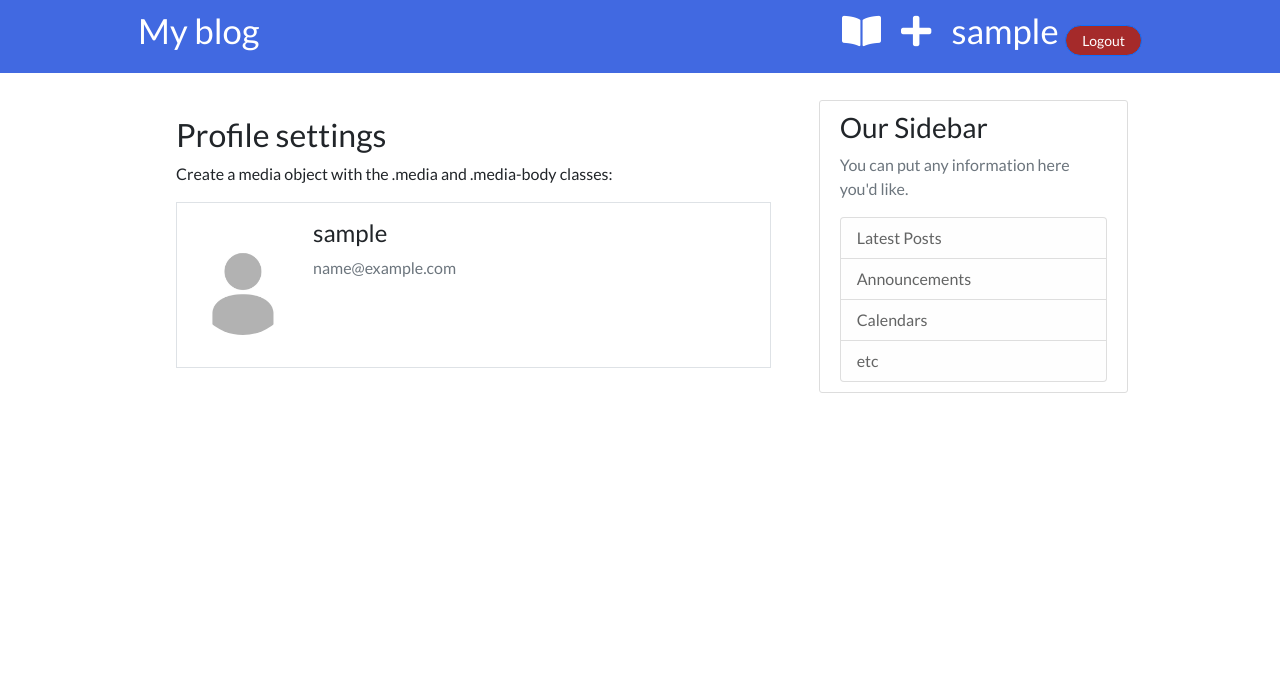
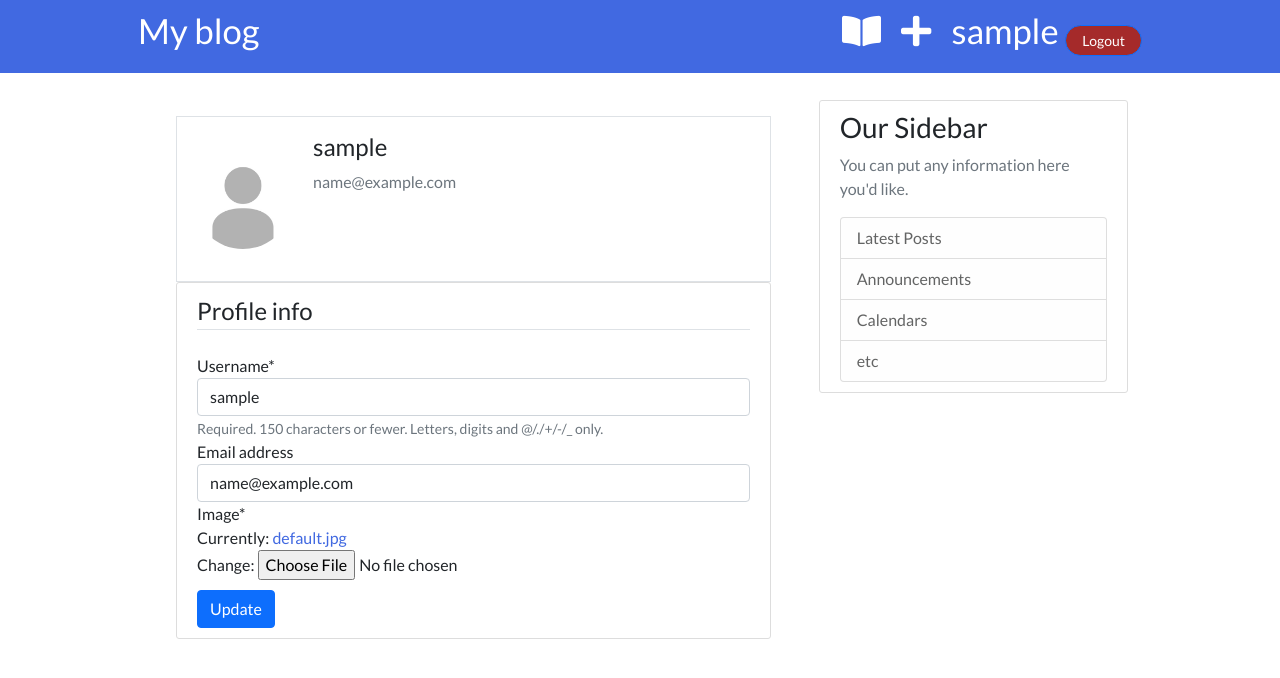
Before and after one commit to Arun445/blog_app, a Django app: page /profile/ in a window 1280 px wide. Shown: the top 678 px of the page. Run offline with Django 3.2, Linux system fonts and the light colour scheme; the visitor is signed in with stand-in values (Sample User, id 1); some libraries are stand-ins or nearby versions.

Commit message:
Added a update profile function also, added a custom save() function which auto sizes the img files

```diff
--- a/blog/static/blog/blog.css
+++ b/blog/static/blog/blog.css
@@ -146,6 +146,12 @@ a {
 
 }
 
+.article-img {
+    height: 50px;
+    width: 50px;
+    border-radius: 40px;
+}
+
 .account-heading {
   font-size: 2.5rem;
 }
--- a/blog/templates/blog/post_list.html
+++ b/blog/templates/blog/post_list.html
@@ -12,9 +12,9 @@
 
 {% for post in posts %}
     <div class="post">
-        <!--<h1><a href="">{{post.author}} blog</a></h1>-->
 
         <div class="date">
+            <a href=""><img class="article-img" src="{{ post.author.profile.image.url }}" ></a>
             <a href="">{{ post.author }}</a>
             <small> {{ post.published_date|date:'M d, Y' }}</small>
         </div>
--- a/users/models.py
+++ b/users/models.py
@@ -1,5 +1,6 @@
 from django.db import models
 from django.contrib.auth.models import User
+from PIL import Image
 
 class Profile(models.Model):
     user = models.OneToOneField(User, on_delete=models.CASCADE)
@@ -7,3 +8,13 @@ class Profile(models.Model):
 
     def __str__(self):
         return f'{self.user.username} Profile'
+
+    def save(self):
+        super().save()
+
+        img = Image.open(self.image.path)
+
+        if img.height > 300 or img.width > 300:
+            output_size = (300, 300)
+            img.thumbnail(output_size)
+            img.save(self.image.path)
--- a/users/templates/users/profile.html
+++ b/users/templates/users/profile.html
@@ -2,12 +2,10 @@
 
 
 {% block title %} Profile {% endblock %}
-
+{% load crispy_forms_tags %}
 
 {% block content %}
 <div class="container mt-3">
-<h2>Profile settings</h2>
-<p>Create a media object with the .media and .media-body classes:</p>
     <div class="d-flex border p-3">
         <img class="flex-shrink-0 mr-3 mt-3 rounded-circle account-img" src="{{ user.profile.image.url }}">
         <div>
@@ -15,6 +13,18 @@
             <p class="text-secondary">{{ user.email }}</p>
         </div>
     </div>
+
+    <div class="content-section">
+    <form method="post" enctype="multipart/form-data">
+        {% csrf_token %}
+        <fieldset class="form-group">
+            <legend class="border-bottom mb-4">Profile info</legend>
+            {{ u_form|crispy }}
+            {{ p_form|crispy }}
+        </fieldset>
+        <input type="submit" class="btn btn-primary" value="Update">
+    </form>
+    </div>
 </div>
 
 {% endblock content %}
--- a/users/views.py
+++ b/users/views.py
@@ -25,8 +25,20 @@ def signup(request):
 
 @login_required
 def profile(request):
-    u_form = UserUpdateForm()
-    p_form = ProfileUpdateForm()
+    if request.method == 'POST':
+        u_form = UserUpdateForm(request.POST, instance=request.user)
+        p_form = ProfileUpdateForm(request.POST, request.FILES, instance=request.user.profile)
+
+        if u_form.is_valid() and p_form.is_valid():
+            u_form.save()
+            p_form.save()
+            messages.success(request, 'Your account has been updated')
+            return redirect('profile')
+
+    else:
+        u_form = UserUpdateForm(instance=request.user)
+        p_form = ProfileUpdateForm(instance=request.user.profile)
+
     context = {
         'u_form': u_form,
         'p_form': p_form,
```
Also changed, not shown: media/profile_pics/Brown-bear_9raS1XW.jpg (added), 2 other files. Lines whose indentation alone changed are shown as unchanged.
